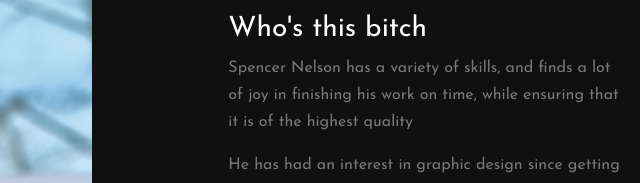
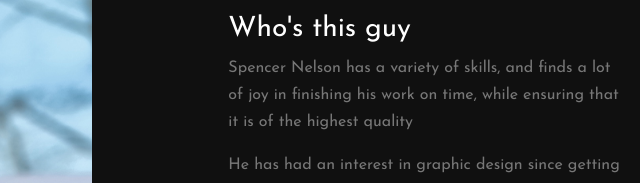
Before and after one commit to speanc/speanc.github.io, a plain HTML site: page about.html in a window 1280 px wide. Shown: the part 308-491 px from the top of the page, 640-1280 px from the left. Drawn offline with Linux system fonts and the light colour scheme; files whose address does not match are found by name.

Commit message:
Update about.html

```diff
--- a/about.html
+++ b/about.html
@@ -87,7 +87,7 @@
         <div class="col-md-7"> <img src="images/Spencer.jpg" alt="Images" class="img-fluid"> </div>
         <div class="col-md-4 ml-auto">
 			<p class="justifiedtext">
-          <h3 class="text-white">Who's this bitch</h3>
+          <h3 class="text-white">Who's this guy</h3>
           <p>Spencer Nelson has a variety
             of skills, and finds a lot of joy
             in finishing his work on time,
@@ -114,6 +114,7 @@
       <div class="row site-section">
         <div class="col-md-2"></div>
 
+<!--
         <div class="col-md-6 col-lg-6 col-xl-4 text-center mb-5 aboutLinks"> <img src="images/proto.jpg" alt="Image" class="img-fluid w-50 rounded-circle mb-4">
           <h2 class="text-white font-weight-light mb-4">Proto Graphic Design</h2>
           <p class="mb-4">Proto Graphic Design was the summer project of Spencer and Eric. Proto operated as a small graphic design business offering logo creation, social media content, and general art posted for enjoyment by public</p>
@@ -125,6 +126,7 @@
           <p class="mb-4">Eric is one of Spencer's closest collaborators, and has worked with him on numerous projects through Multimedia Production at Lethbridge College, as well as creating and working at Proto Graphic Design.</p>
           <p> <a href="https://twitter.com/EricReger_" class="pl-0 pr-3" target="_blank"><span class="icon-twitter"></span></a> <a href="https://www.instagram.com/ericregercreative/" class="pl-3 pr-3" target="_blank"><span class="icon-instagram"></span></a> <a href="https://www.facebook.com/eric.reger.12" class="pl-3 pr-3" target="_blank"><span class="icon-facebook"></span></a> </p>
         </div>
+-->
 
         <!--
           <div class="col-md-6 col-lg-6 col-xl-4 text-center mb-5">
```
